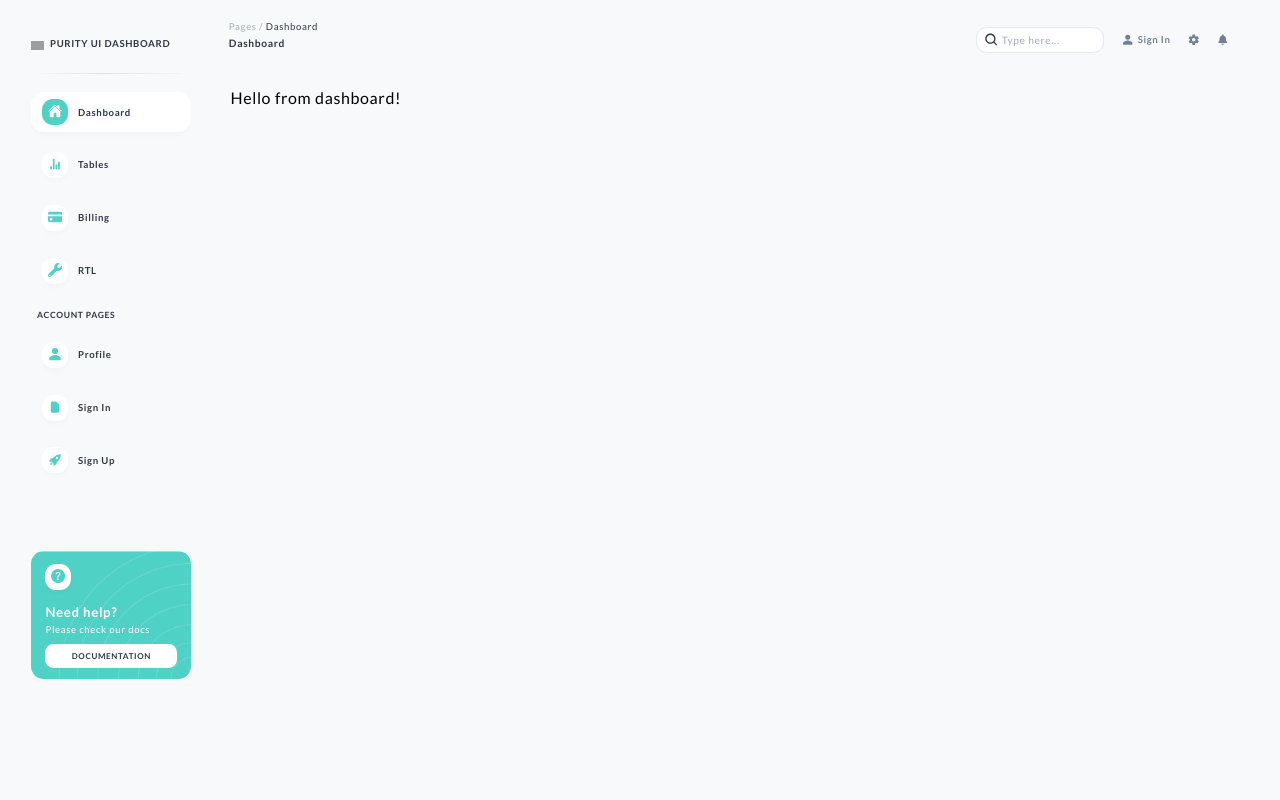
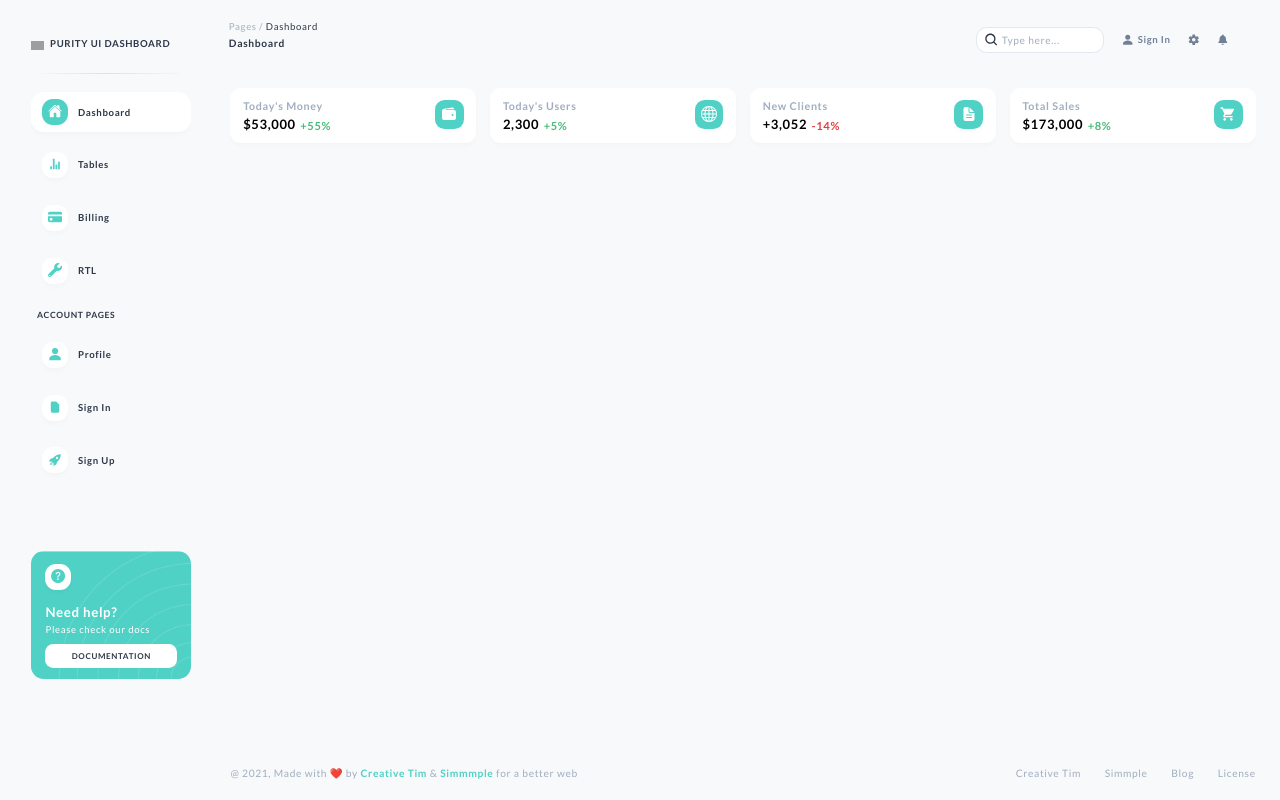
Before and after one commit to rabbykhairul/purity-ui-dashboard, a React (Create React App) app: page /pages in a window 1280 px wide. Built offline with nearby package versions, Linux system fonts and the light colour scheme; grey boxes are pictures that could not be loaded.

Commit message:
MainPage - display dashboard screen if route path matches

```diff
--- a/src/components/MainPage.jsx
+++ b/src/components/MainPage.jsx
@@ -2,13 +2,14 @@ import React from "react";
 import { useLocation } from "react-router";
 import LeftSideBar from "./commons/LeftSideBar";
 import TopBar from "./commons/TopBar";
+import DashboardScreen from "./DashboardScreen";
 import TablesScreen from "./TablesScreen";
 
 const MainPage = () => {
   const location = useLocation();
 
   const renderContents = () => {
-    if (location.pathname.includes("dashboard") || location.pathname === "/pages") return <p>Hello from dashboard!</p>;
+    if (location.pathname.includes("dashboard") || location.pathname === "/pages") return <DashboardScreen />;
     else if (location.pathname.includes("tables")) return <TablesScreen />;
 
     return null;
```
